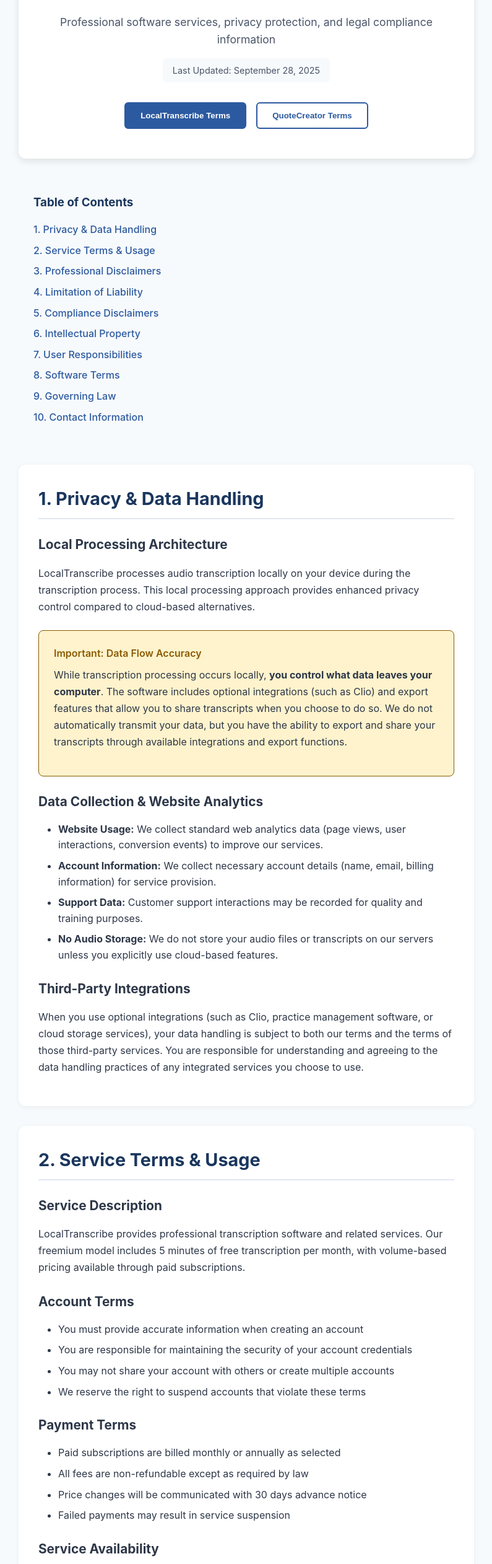
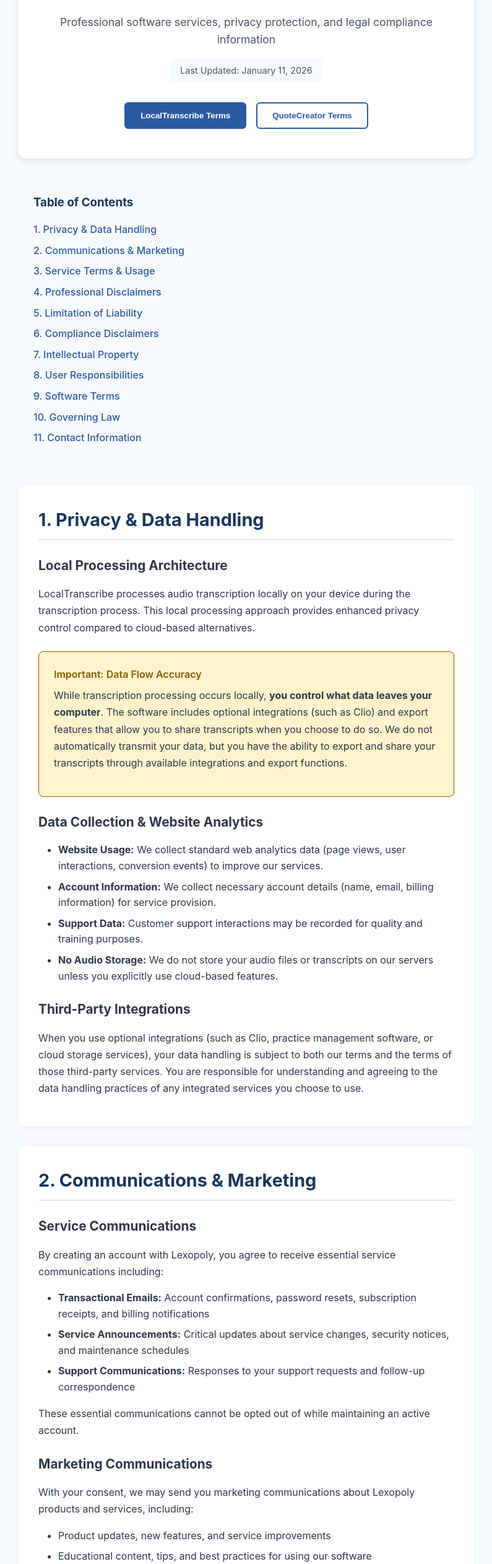
Before and after one commit to dev-1-lexopoly/lexopoly-site, a website: page terms/index.html in a window 1280 px wide. Shown: the part 273-2797 px from the top of the page at 62% size, without its empty margins (242-1037 px from the left). Drawn offline with Linux system fonts and the light colour scheme.

Commit message:
tos: Add Communications & Marketing section (section 2)
- Essential service communications (transactional, announcements, support)
- Marketing communications with opt-in/opt-out
- Cross-product communications notice
- Updated section numbering (now 11 sections)
- Last updated: January 11, 2026

```diff
--- a/terms/index.html
+++ b/terms/index.html
@@ -528,7 +528,7 @@
         <div class="legal-header">
             <h1>Terms of Service & Legal Disclaimer</h1>
             <p class="subtitle">Professional software services, privacy protection, and legal compliance information</p>
-            <div class="last-updated">Last Updated: September 28, 2025</div>
+            <div class="last-updated">Last Updated: January 11, 2026</div>
 
             <div style="margin-top: 2rem; display: flex; gap: 1rem; justify-content: center; flex-wrap: wrap;">
                 <button onclick="switchProduct('localtranscribe')" id="btn-localtranscribe" style="padding: 0.75rem 1.5rem; background: var(--accent); color: white; border: 2px solid var(--accent); border-radius: 6px; font-weight: 600; cursor: pointer; transition: all 0.3s;">LocalTranscribe Terms</button>
@@ -540,15 +540,16 @@
             <h3>Table of Contents</h3>
             <ul>
                 <li><a href="#privacy-data-handling">1. Privacy & Data Handling</a></li>
-                <li><a href="#service-terms">2. Service Terms & Usage</a></li>
-                <li><a href="#professional-disclaimers">3. Professional Disclaimers</a></li>
-                <li><a href="#limitation-liability">4. Limitation of Liability</a></li>
-                <li><a href="#compliance-disclaimers">5. Compliance Disclaimers</a></li>
-                <li><a href="#intellectual-property">6. Intellectual Property</a></li>
-                <li><a href="#user-responsibilities">7. User Responsibilities</a></li>
-                <li><a href="#software-terms">8. Software Terms</a></li>
-                <li><a href="#governing-law">9. Governing Law</a></li>
-                <li><a href="#contact">10. Contact Information</a></li>
+                <li><a href="#communications">2. Communications & Marketing</a></li>
+                <li><a href="#service-terms">3. Service Terms & Usage</a></li>
+                <li><a href="#professional-disclaimers">4. Professional Disclaimers</a></li>
+                <li><a href="#limitation-liability">5. Limitation of Liability</a></li>
+                <li><a href="#compliance-disclaimers">6. Compliance Disclaimers</a></li>
+                <li><a href="#intellectual-property">7. Intellectual Property</a></li>
+                <li><a href="#user-responsibilities">8. User Responsibilities</a></li>
+                <li><a href="#software-terms">9. Software Terms</a></li>
+                <li><a href="#governing-law">10. Governing Law</a></li>
+                <li><a href="#contact">11. Contact Information</a></li>
             </ul>
         </div>
 
@@ -575,8 +576,45 @@
             <p>When you use optional integrations (such as Clio, practice management software, or cloud storage services), your data handling is subject to both our terms and the terms of those third-party services. You are responsible for understanding and agreeing to the data handling practices of any integrated services you choose to use.</p>
         </section>
 
+        <section class="legal-section" id="communications">
+            <h2>2. Communications & Marketing</h2>
+
+            <h3>Service Communications</h3>
+            <p>By creating an account with Lexopoly, you agree to receive essential service communications including:</p>
+            <ul>
+                <li><strong>Transactional Emails:</strong> Account confirmations, password resets, subscription receipts, and billing notifications</li>
+                <li><strong>Service Announcements:</strong> Critical updates about service changes, security notices, and maintenance schedules</li>
+                <li><strong>Support Communications:</strong> Responses to your support requests and follow-up correspondence</li>
+            </ul>
+            <p>These essential communications cannot be opted out of while maintaining an active account.</p>
+
+            <h3>Marketing Communications</h3>
+            <p>With your consent, we may send you marketing communications about Lexopoly products and services, including:</p>
+            <ul>
+                <li>Product updates, new features, and service improvements</li>
+                <li>Educational content, tips, and best practices for using our software</li>
+                <li>Special offers, promotions, and pricing updates</li>
+                <li>Invitations to webinars, events, and user research opportunities</li>
+                <li>Newsletter and digest communications</li>
+            </ul>
+
+            <h3>Your Communication Preferences</h3>
+            <p>You can manage your marketing communication preferences at any time:</p>
+            <ul>
+                <li><strong>Account Settings:</strong> Update your preferences in your account settings dashboard</li>
+                <li><strong>Unsubscribe Links:</strong> Click the unsubscribe link in any marketing email</li>
+                <li><strong>Contact Support:</strong> Email <a href="mailto:support@lexopoly.com">support@lexopoly.com</a> to update your preferences</li>
+            </ul>
+            <p>We will honor your preferences within 10 business days. Opting out of marketing communications will not affect essential service communications.</p>
+
+            <div class="important-notice">
+                <h4>Cross-Product Communications</h4>
+                <p>Lexopoly operates multiple products (LocalTranscribe, QuoteCreator, ComplianceLogger, RevenueRescue, and others). By opting in to marketing communications, you may receive information about any Lexopoly product that may be relevant to your use case. You can opt out of all marketing communications at any time.</p>
+            </div>
+        </section>
+
         <section class="legal-section" id="service-terms">
-            <h2>2. Service Terms & Usage</h2>
+            <h2>3. Service Terms & Usage</h2>
 
             <h3>Service Description</h3>
             <p>LocalTranscribe provides professional transcription software and related services. Our freemium model includes 5 minutes of free transcription per month, with volume-based pricing available through paid subscriptions.</p>
@@ -602,7 +640,7 @@
         </section>
 
         <section class="legal-section" id="professional-disclaimers">
-            <h2>3. Professional Disclaimers</h2>
+            <h2>4. Professional Disclaimers</h2>
 
             <div class="critical-notice">
                 <h4>Critical: Professional Use Disclaimers</h4>
@@ -622,7 +660,7 @@
         </section>
 
         <section class="legal-section" id="limitation-liability">
-            <h2>4. Limitation of Liability</h2>
+            <h2>5. Limitation of Liability</h2>
 
             <div class="critical-notice">
                 <h4>Important Legal Limitation</h4>
@@ -640,7 +678,7 @@
         </section>
 
         <section class="legal-section" id="compliance-disclaimers">
-            <h2>5. Compliance Disclaimers</h2>
+            <h2>6. Compliance Disclaimers</h2>
 
             <h3>HIPAA Compliance</h3>
             <div class="important-notice">
@@ -666,7 +704,7 @@
         </section>
 
         <section class="legal-section" id="intellectual-property">
-            <h2>6. Intellectual Property</h2>
+            <h2>7. Intellectual Property</h2>
 
             <h3>Our Intellectual Property</h3>
             <p>LocalTranscribe software, website content, trademarks, and related intellectual property are owned by Lexopoly LLC. You receive a limited license to use our software and services according to these terms.</p>
@@ -679,7 +717,7 @@
         </section>
 
         <section class="legal-section" id="user-responsibilities">
-            <h2>7. User Responsibilities</h2>
+            <h2>8. User Responsibilities</h2>
 
             <h3>Legal Use Requirements</h3>
             <ul>
@@ -708,7 +746,7 @@
         </section>
 
         <section class="legal-section" id="software-terms">
-            <h2>8. Software Terms</h2>
+            <h2>9. Software Terms</h2>
 
             <div class="important-notice">
                 <h4>Software-Specific Terms</h4>
@@ -726,7 +764,7 @@
         </section>
 
         <section class="legal-section" id="governing-law">
-            <h2>9. Governing Law & Dispute Resolution</h2>
+            <h2>10. Governing Law & Dispute Resolution</h2>
 
             <h3>Governing Law</h3>
             <p>These terms are governed by the laws of the State of Delaware, United States, without regard to conflict of law principles.</p>
@@ -742,7 +780,7 @@
         </section>
 
         <section class="legal-section" id="contact">
-            <h2>10. Contact Information</h2>
+            <h2>11. Contact Information</h2>
 
             <div class="contact-info">
                 <h3>Legal & Compliance Inquiries</h3>
```
